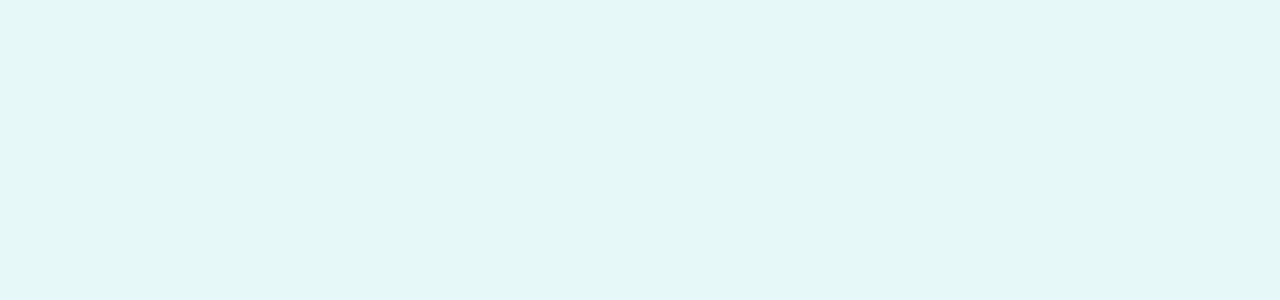
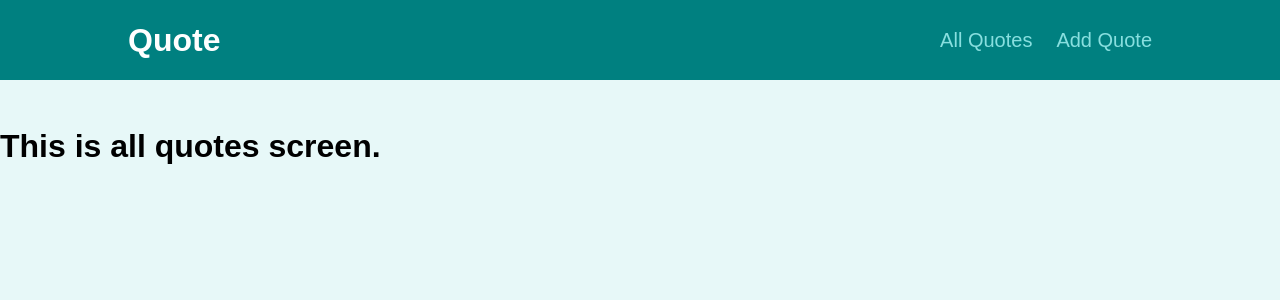
Before and after one commit to myoaung99/react-route-practice, a React (Create React App) app: page /quotes in a window 1280 px wide. Shown: the top 300 px of the page. Built offline with nearby package versions, Linux system fonts and the light colour scheme.

Commit message:
define all routes

```diff
--- a/src/App.js
+++ b/src/App.js
@@ -1,8 +1,18 @@
+import Home from "./screens/Home";
+import AllQuotes from "./screens/AllQuotes";
+import AddQuote from "./screens/AddQuote";
+import QuoteDetail from "./screens/QuoteDetail";
+import { Routes, Route } from "react-router-dom";
+
 function App() {
   return (
-    <div>
-
-    </div>
+    <Routes>
+      <Route path="/" element={<Home />} />
+      <Route path="/home" element={<Home />} />
+      <Route path="/quotes" element={<AllQuotes />} />
+      <Route path="/quotes/:quoteId" element={<QuoteDetail />} />
+      <Route path="/new-quote" element={<AddQuote />} />
+    </Routes>
   );
 }
 
--- a/src/components/layout/Layout.js
+++ b/src/components/layout/Layout.js
@@ -0,0 +1,14 @@
+import React from "react";
+import MainNavigation from "./MainNavigation";
+import classes from "./Layout.module.css";
+
+const Layout = (props) => {
+  return (
+    <section>
+      <MainNavigation />
+      <main className={classes.main}>{props.children}</main>
+    </section>
+  );
+};
+
+export default Layout;
--- a/src/components/layout/MainNavigation.js
+++ b/src/components/layout/MainNavigation.js
@@ -0,0 +1,33 @@
+import React from "react";
+import classes from "./MainNavigation.module.css";
+import { NavLink } from "react-router-dom";
+
+const MainNavigation = () => {
+  return (
+    <header className={classes.header}>
+      <h4 className={classes.logo}>Quote</h4>
+      <nav className={classes.nav}>
+        <ul>
+          <li>
+            <NavLink
+              className={(nav) => (nav.isActive ? classes.active : "")}
+              to="/all-quotes"
+            >
+              All Quotes
+            </NavLink>
+          </li>
+          <li>
+            <NavLink
+              className={(navData) => (navData.isActive ? classes.active : "")}
+              to="/add-quote"
+            >
+              Add Quote
+            </NavLink>
+          </li>
+        </ul>
+      </nav>
+    </header>
+  );
+};
+
+export default MainNavigation;
--- a/src/components/layout/MainNavigation.module.css
+++ b/src/components/layout/MainNavigation.module.css
@@ -34,4 +34,5 @@
 .nav a:active,
 .nav a.active {
   color: #e6fcfc;
+  cursor: pointer;
 }
--- a/src/index.js
+++ b/src/index.js
@@ -1,6 +1,12 @@
-import ReactDOM from 'react-dom';
+import ReactDOM from "react-dom";
+import { BrowserRouter } from "react-router-dom";
 
-import './index.css';
-import App from './App';
+import "./index.css";
+import App from "./App";
 
-ReactDOM.render(<App />, document.getElementById('root'));
+ReactDOM.render(
+  <BrowserRouter>
+    <App />
+  </BrowserRouter>,
+  document.getElementById("root")
+);
--- a/src/screens/AddQuote.js
+++ b/src/screens/AddQuote.js
@@ -0,0 +1,13 @@
+import React from "react";
+import Layout from "../components/layout/Layout";
+
+const AddQuote = () => {
+  return (
+    <>
+      <Layout />
+      <h1>This is Add quotes screen.</h1>
+    </>
+  );
+};
+
+export default AddQuote;
--- a/src/screens/AllQuotes.js
+++ b/src/screens/AllQuotes.js
@@ -0,0 +1,13 @@
+import React from "react";
+import Layout from "../components/layout/Layout";
+
+const AllQuotes = () => {
+  return (
+    <>
+      <Layout />
+      <h1>This is all quotes screen.</h1>
+    </>
+  );
+};
+
+export default AllQuotes;
--- a/src/screens/Home.js
+++ b/src/screens/Home.js
@@ -0,0 +1,23 @@
+import React from "react";
+import Layout from "../components/layout/Layout";
+// import HighlightedQuote from "../components/quotes/HighlightedQuote";
+// import Comments from "../components/comments/Comments";
+// import CommentsList from "../components/comments/CommentsList";
+
+const Home = () => {
+  return (
+    <>
+      {/* <Layout>
+        <HighlightedQuote text="Test" author="Myo" />
+        <Comments />
+        <CommentsList />
+      </Layout> */}
+
+      <Layout />
+
+      <h1>This is home screen.</h1>
+    </>
+  );
+};
+
+export default Home;
--- a/src/screens/QuoteDetail.js
+++ b/src/screens/QuoteDetail.js
@@ -0,0 +1,14 @@
+import React from "react";
+import { useParams } from "react-router-dom";
+
+const QuoteDetail = () => {
+  const params = useParams();
+  return (
+    <>
+      <h1>This is Quote detail screen</h1>
+      <p>{params.quoteId}</p>
+    </>
+  );
+};
+
+export default QuoteDetail;
```
Also changed, not shown: 1 other file (tests, documents, lock files or other folders).
